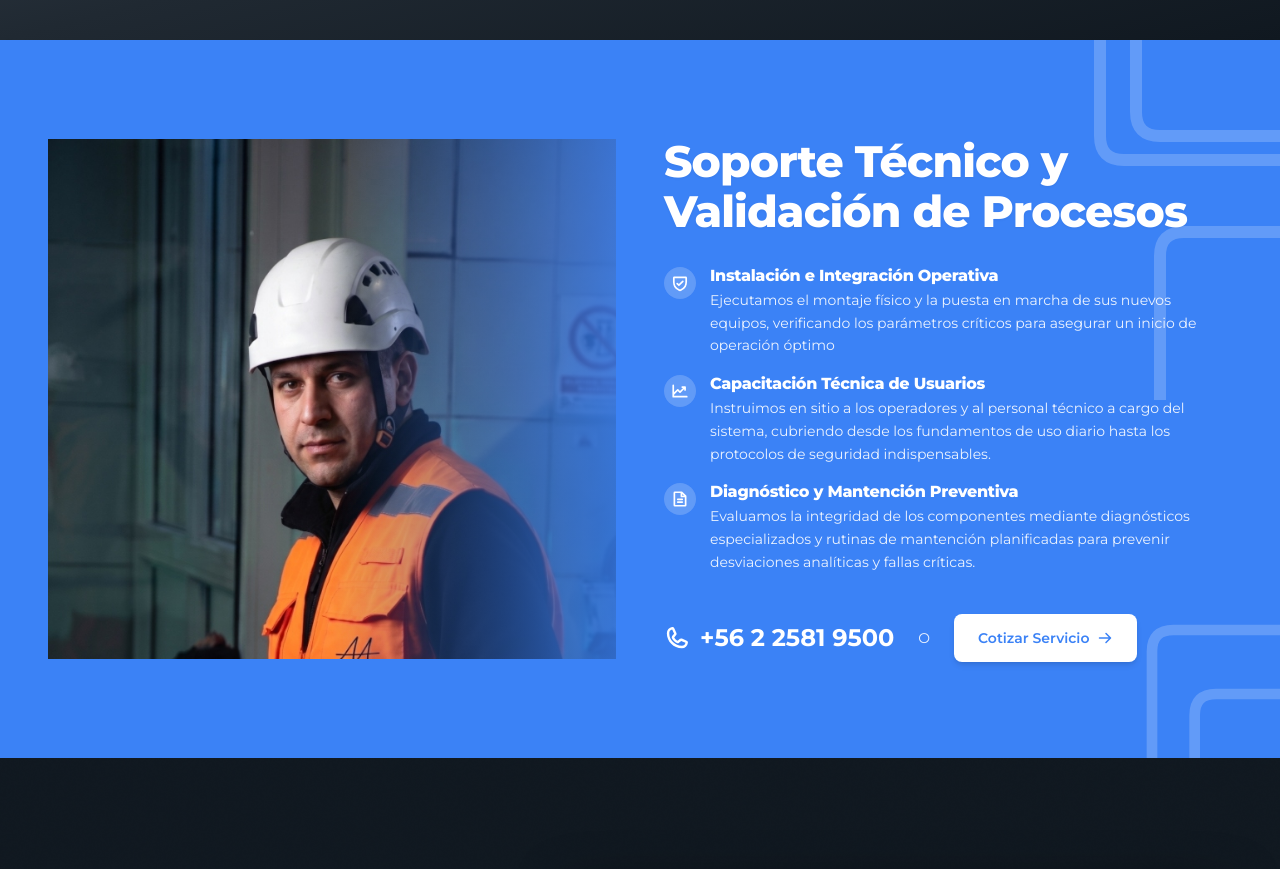
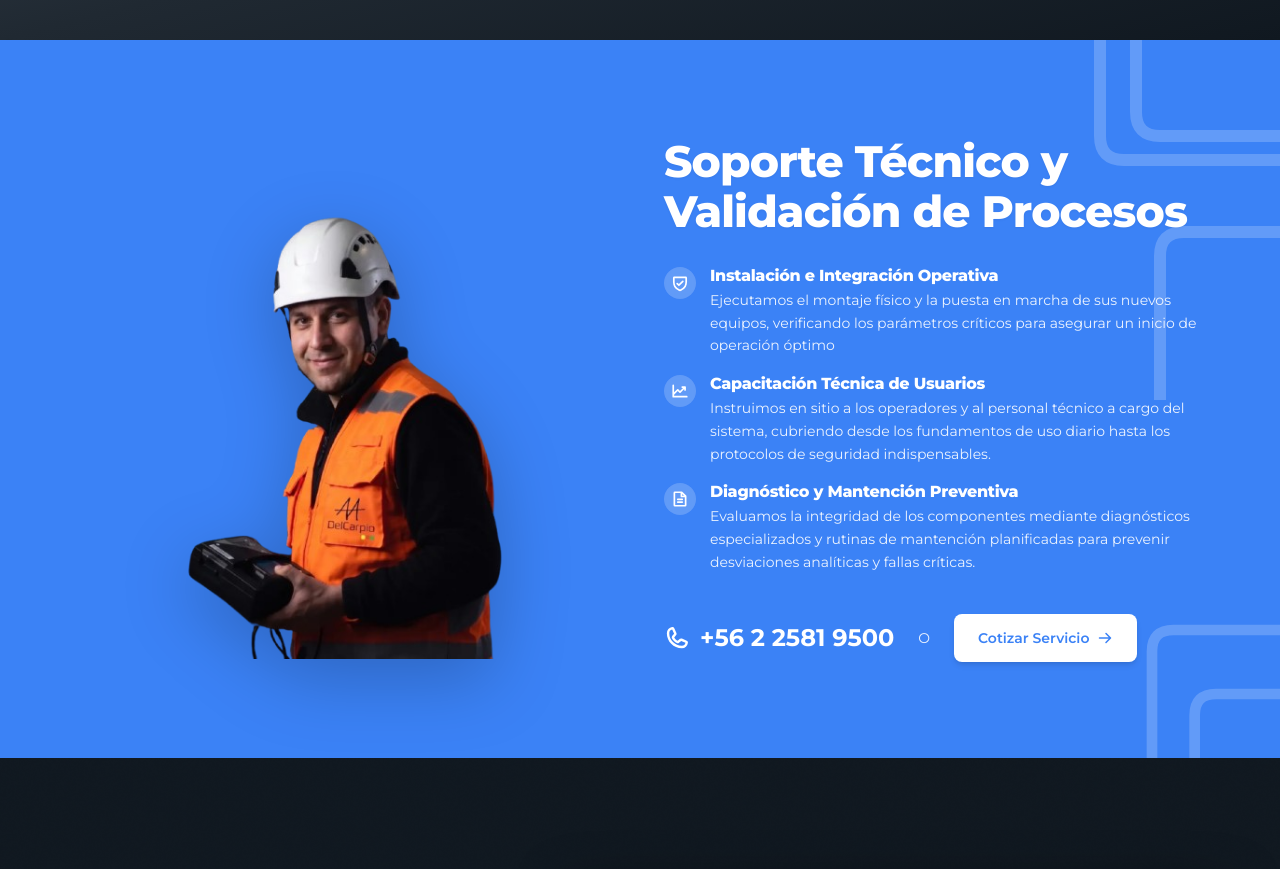
Before and after one commit to delcarpiohub/LandingPage, a Next.js app: page / in a window 1280 px wide. Shown: the part 2780-3649 px from the top of the page. Built offline with nearby package versions, Linux system fonts and the light colour scheme; grey boxes are pictures that could not be loaded.

Commit message:
feat(compliance): reemplazar foto por recorte transparente PNG sobre el banner azul

```diff
--- a/src/components/sections/compliance-band.tsx
+++ b/src/components/sections/compliance-band.tsx
@@ -61,18 +61,16 @@ export function ComplianceBand() {
       <div className="relative z-10 mx-auto max-w-[1340px] px-6 lg:px-12">
         <div className="grid grid-cols-1 lg:grid-cols-2 items-center gap-8 lg:gap-12 min-h-[460px]">
 
-          {/* 1. LEFT SIDE: Specialist Photo (50% Width) */}
-          <div className="relative w-full h-[400px] sm:h-[460px] lg:h-[520px] flex items-end justify-center overflow-hidden">
+          {/* 1. LEFT SIDE: Cutout Specialist Photo (50% Width - Transparent cutout standing on blue background) */}
+          <div className="relative w-full h-[380px] sm:h-[460px] lg:h-[520px] flex items-end justify-center lg:justify-start">
             <Image
-              src="/fotos/especialista-soporte-terreno.jpg"
+              src="/fotos/especialista-delcarpio-cutout.png"
               alt="Especialista técnico Del Carpio realizando soporte e inspección en terreno"
               fill
               priority
               sizes="(min-width: 1024px) 50vw, 100vw"
-              className="object-cover object-top scale-105 transition-transform duration-700 ease-out hover:scale-108"
+              className="object-contain object-bottom drop-shadow-[0_20px_35px_rgba(0,0,0,0.22)] transition-transform duration-700 ease-out hover:scale-[1.03]"
             />
-            {/* Gradient blending edges to merge cleanly into blue background */}
-            <div className="absolute inset-0 bg-gradient-to-t from-[#3b82f6] via-transparent to-transparent lg:bg-gradient-to-r lg:from-transparent lg:via-transparent lg:to-[#3b82f6] pointer-events-none opacity-80" />
           </div>
 
           {/* 2. RIGHT SIDE: Text Container & Action Row (50% Width) */}
```
Also changed, not shown: public/fotos/especialista-delcarpio-cutout.png (added).
